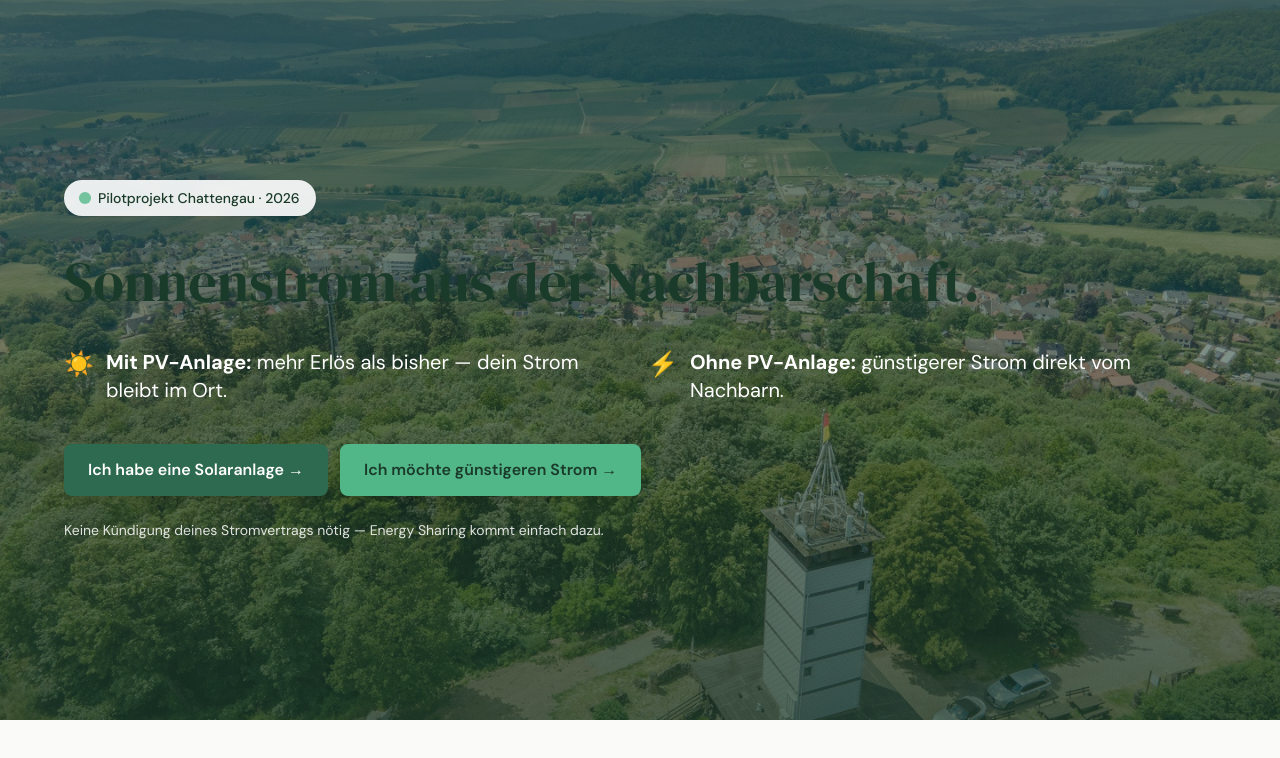
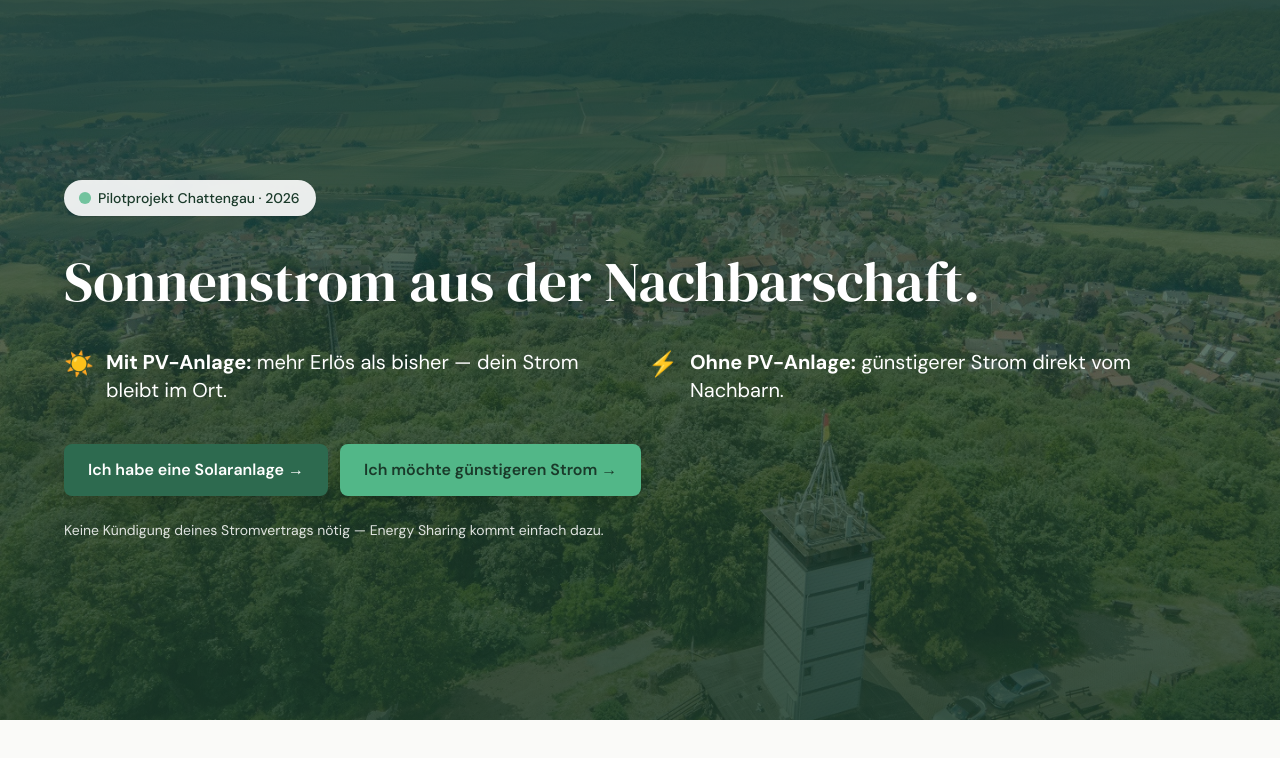
Before and after one commit to sushi86/energysharing_landingpage, a Next.js app: page / in a window 1280 px wide. Shown: the top 758 px of the page. Built offline with nearby package versions, Linux system fonts and the light colour scheme.

Commit message:
fix: move base styles into @layer base, darken hero overlay

```diff
--- a/app/globals.css
+++ b/app/globals.css
@@ -21,6 +21,7 @@
   --font-sans: var(--font-sans), system-ui, sans-serif;
 }
 
+@layer base {
   html {
     scroll-behavior: smooth;
   }
@@ -49,6 +50,7 @@ h3 { font-size: 1.25rem; }
     h2 { font-size: 2.2rem; }
     h3 { font-size: 1.5rem; }
   }
+}
 
 @media (prefers-reduced-motion: reduce) {
   *, *::before, *::after {
--- a/components/sections/HeroSection.tsx
+++ b/components/sections/HeroSection.tsx
@@ -15,14 +15,14 @@ export function HeroSection() {
         className="object-cover"
         sizes="100vw"
       />
-      <div className="absolute inset-0 bg-gradient-to-b from-primary-dark/70 via-primary-dark/55 to-primary-dark/75" />
+      <div className="absolute inset-0 bg-gradient-to-b from-primary-dark/85 via-primary-dark/70 to-primary-dark/85" />
 
       <div className="relative mx-auto flex min-h-[90vh] max-w-content flex-col justify-center px-6 py-24 text-white md:py-32">
         <div className="mb-8">
           <Badge>Pilotprojekt Chattengau · 2026</Badge>
         </div>
 
-        <h1 className="font-serif text-white">
+        <h1 className="font-serif text-white [text-shadow:0_2px_24px_rgba(0,0,0,0.35)]">
           Sonnenstrom aus der Nachbarschaft.
         </h1>
 
```
Lines whose indentation alone changed are shown as unchanged.
